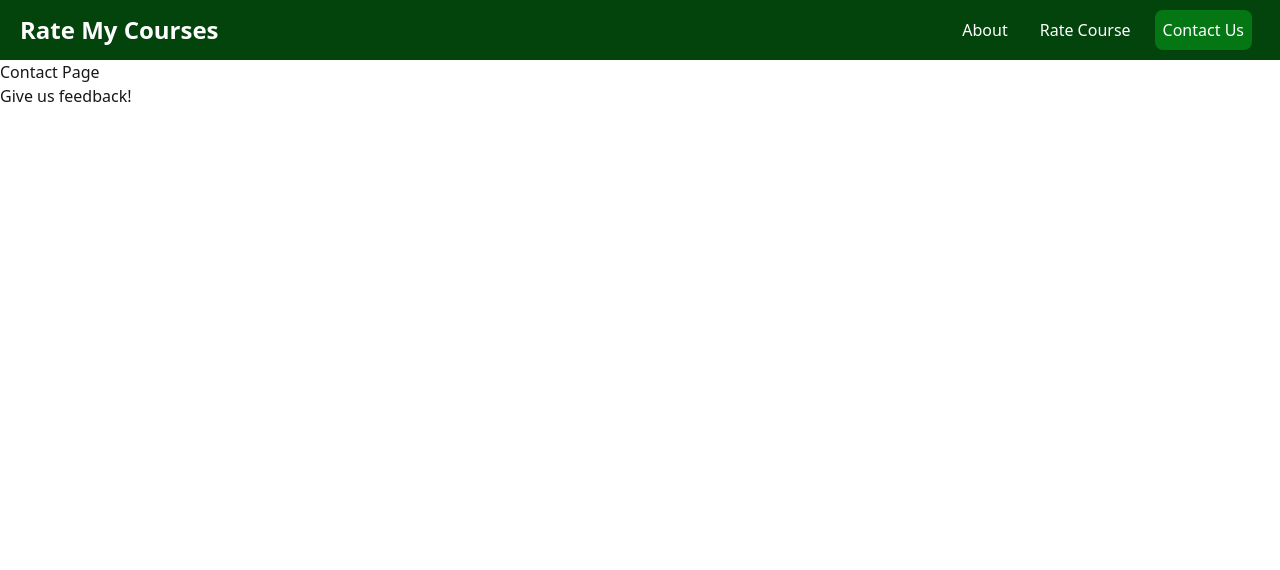
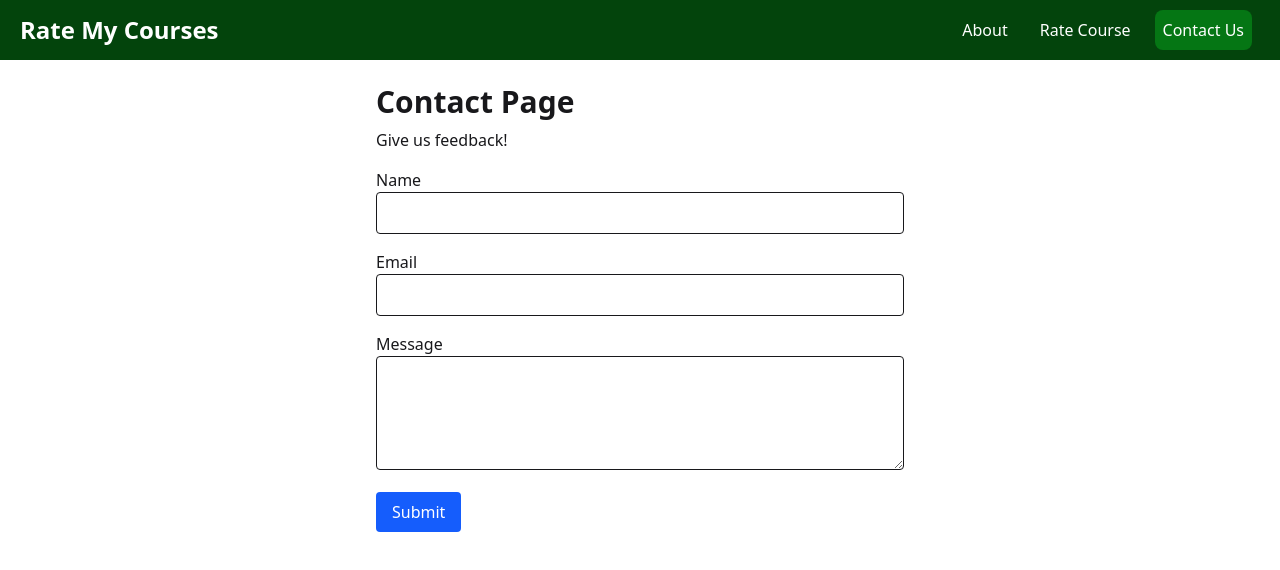
Before and after one commit to kpl214/Course-Rating-and-Scheduler, a React (Vite) app in the folder frontend/: page /contact in a window 1280 px wide. Shown: the top 570 px of the page. Built offline with nearby package versions, Linux system fonts and the light colour scheme; what @propelauth/react would draw is missing.

Commit message:
To create contact information + feedback from user

```diff
--- a/frontend/src/pages/contact.jsx
+++ b/frontend/src/pages/contact.jsx
@@ -1,10 +1,57 @@
-import React from "react";
+import React, { useState } from "react";
 
 const Contact = () => {
+    const [form, setForm] = useState({ name: "", email: "", message: "" });
+
+    // input changes for the fields
+    const handleChange = (e) => {
+        setForm({ ...form, [e.target.name]: e.target.value });
+    };
+
+    // form submission with name, email, and message
+    // added contact.model.js, need to create contact.route.js in backend
+    const handleSubmit = (e) => {
+        e.preventDefault();
+        console.log("Submitted:", form);
+        setForm({ name: "", email: "", message: "" });
+    };
+
     return (
-        <div>
-            <h1>Contact Page</h1>
-            <p>Give us feedback!</p>
+        <div className="max-w-xl mx-auto p-6">
+            <h1 className="text-3xl font-bold mb-2">Contact Page</h1>
+            <p className="mb-4">Give us feedback!</p>
+            <form onSubmit={handleSubmit} className="space-y-4">
+                {["name", "email"].map((field) => (
+                    <div key={field}>
+                        <label className="block capitalize">{field}</label>
+                        <input
+                            type={field === "email" ? "email" : "text"}
+                            name={field}
+                            value={form[field]}
+                            onChange={handleChange}
+                            required
+                            className="w-full border rounded px-3 py-2"
+                        />
+                    </div>
+                ))}
+                <div>
+                    <label className="block">Message</label>
+                    <textarea
+                        name="message"
+                        value={form.message}
+                        onChange={handleChange}
+                        rows="4"
+                        required
+                        className="w-full border rounded px-3 py-2"
+                    />
+                </div>
+                <button
+                    type="submit"
+                    className="bg-blue-600 text-white px-4 py-2 rounded hover:bg-blue-700"
+                >
+                    Submit
+                </button>
+            </form>
         </div>
     );
 };
```
Also changed, not shown: 1 other file (tests, documents, lock files or other folders).
